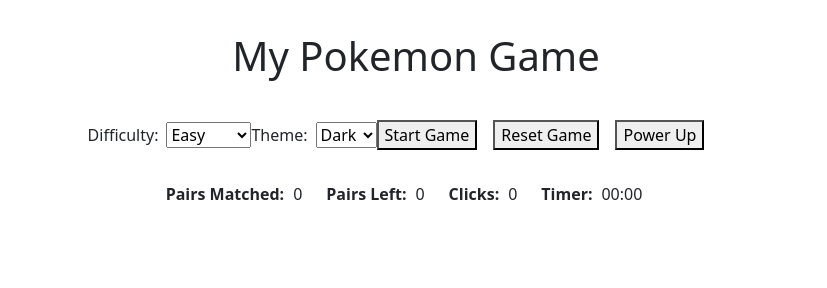
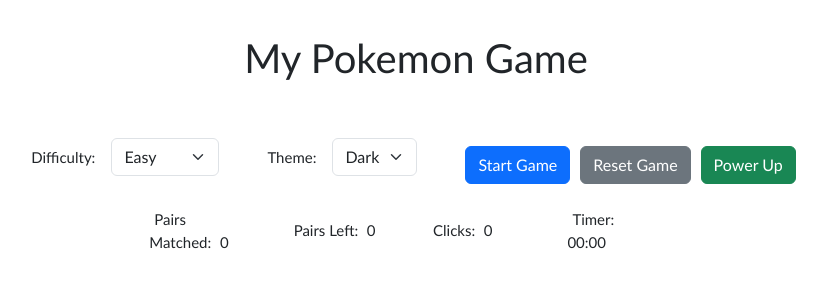
Before and after one commit to mika-em/2537_A4, a plain HTML site: page index.html in a window 1280 px wide. Shown: the whole page, without its empty margins (224-1051 px from the left). Drawn offline with nearby package versions, Linux system fonts and the light colour scheme; no server answers.

Commit message:
fixed a bug in the flipped cards function

```diff
--- a/index.html
+++ b/index.html
@@ -16,56 +16,68 @@
     <script src="index.js"></script>
 </head>
 
-<body>
-    <header>
-        <h1>My Pokemon Game</h1>
-    </header>
-
-    <main>
-        <div class="controls me-4">
-            <label for="difficulty">Difficulty:</label>
-            <select class="difficulty-levels" id="difficulty">
+<main>
+    <div class="header mx-5 mt-4 mb-5">
+        <h1 class="text-center">My Pokemon Game</h1>
+    </div>
+    <div class="controls">
+        <div class="d-flex justify-content-center mb-3 mx-5">
+            <label for="difficulty" class="me-3 m-auto">Difficulty:</label>
+            <select class="form-select difficulty-levels m-auto" id="difficulty">
                 <option value="E">Easy</option>
                 <option value="M">Medium</option>
                 <option value="H">Hard</option>
             </select>
+        </div>
 
-            <label for="theme">Theme:</label>
-            <select class="select-theme" id="theme">
+        <div class="d-flex justify-content-center mb-3 ml-3">
+            <label for="theme" class="me-3 m-auto">Theme:</label>
+            <select class="form-select select-theme m-auto" id="theme">
                 <option value="dark">Dark</option>
                 <option value="light">Light</option>
             </select>
-
-            <button class="start">Start Game</button>
-            <button class="reset">Reset Game</button>
-            <button class="power-up">Power Up</button>
         </div>
 
-    <div id="game_board" class="game_board row-2">
+        <div class="d-flex justify-content-center mx-5">
+            <button class="btn btn-primary start">Start Game</button>
+            <button class="btn btn-secondary reset">Reset Game</button>
+            <button class="btn btn-success power-up">Power Up</button>
+        </div>
+    </div>
+
+    <div id="game_board" class="game_board m-auto">
     </div>
 
 
-        <div class="game-stats">
+    <div class="row game-stats">
+        <div class="col">
             <div class="stats-item">
                 <span class="label">Pairs Matched:</span>
                 <span class="pairs-matched">0</span>
             </div>
+        </div>
+        <div class="col">
             <div class="stats-item">
                 <span class="label">Pairs Left:</span>
                 <span class="pairs-left">0</span>
             </div>
+        </div>
+        <div class="col">
             <div class="stats-item">
                 <span class="label">Clicks:</span>
                 <span class="clicks">0</span>
             </div>
+        </div>
+        <div class="col">
             <div class="stats-item">
                 <span class="label">Timer:</span>
                 <span class="timer">00:00</span>
             </div>
         </div>
-    </main>
+    </div>
+</main>
 
-    <script src="script.js"></script>
+<script src="script.js"></script>
 </body>
 
 </html>
--- a/index.js
+++ b/index.js
@@ -75,8 +75,7 @@ const clickCards = () => {
     $('.card').on('click', function () {
         if (!start) {
             startTime();
-            start
-                = true;
+            start = true;
         }
 
         if ($(this).hasClass('flip') || $(this).hasClass('matched')) {
@@ -92,9 +91,7 @@ const clickCards = () => {
             secondCard = clickedCardSrc;
             clicks++;
 
-
-
-            $('.clicks').text(clicks);
+            $('.clicks').text(clicks + 1);
 
             if (firstCard === secondCard) {
                 num_matchedPairs++;
@@ -109,8 +106,7 @@ const clickCards = () => {
                 }
             } else {
                 setTimeout(() => {
-                    $(`.card .front_face[src="${firstCard}"]`).parent('.card').addClass('flip');
-                    $(`.card .front_face[src="${secondCard}"]`).parent('.card').addClass('flip');
+                    $('.flip:not(.matched)').removeClass('flip');
                 }, 1000);
             }
 
@@ -119,6 +115,7 @@ const clickCards = () => {
         }
     });
 };
+
 
 //Power Up - Show Cards for 3 Seconds
 const powerUpStart = () => {
--- a/style.css
+++ b/style.css
@@ -1,13 +1,13 @@
 /* styles.css */
 
-body {
-    font-family: Arial, sans-serif;
-    margin: 0;
+main {
+    font-family: 'Gill Sans', 'Gill Sans MT', Calibri, 'Trebuchet MS', sans-serif;
+    font-size: 15px;
+    margin: 10px;
     padding: 0;
     display: flex;
     flex-direction: column;
     align-items: center;
-    background-color: #f2f2f2;
 }
 
 header {
@@ -24,25 +24,27 @@ h1 {
     justify-content: center;
     align-items: center;
     margin-bottom: 1rem;
+    margin-left: 5px;
 }
 
 .controls label,
 .stats-item .label {
-    margin-right: 0.5rem;
+    margin-right: 5px;
+    margin-left: 5px;
 }
 
 .start,
 .reset,
 .power-up {
-    margin-right: 1rem;
+    margin-right: 10px
 }
 
 .game_board {
     display: grid;
-    grid-template-columns: repeat(3, 1fr);
-    gap: 1rem;
-    max-width: 800px;
-    margin-bottom: 1rem;
+    grid-template-columns: repeat(10, 200px);
+    grid-template-rows: repeat(2);
+    margin: 15px;
+    text-align: center;
 }
 
 .card {
@@ -58,7 +60,7 @@ h1 {
 .back_face {
     width: 100%;
     height: 100%;
-    object-fit: cover;
+    object-fit: contain;
     backface-visibility: hidden;
 }
 
@@ -95,7 +97,6 @@ h1 {
 }
 
 .stats-item .label {
-    font-weight: bold;
     margin-right: 0.3rem;
 }
 
@@ -113,3 +114,18 @@ h1 {
     background-color: #f2f2f2;
     color: #333;
 }
+
+.flip-back {
+    animation: flipBack 0.75s;
+}
+
+h1 {
+    margin: 2rem 0;
+    text-align: center;
+    font-size: 2rem;
+    font-family: 'Gill Sans', 'Gill Sans MT', Calibri, 'Trebuchet MS', sans-serif;
+    font-size: 25px;
+    font-weight: 700;
+    margin-top: 150px;
+    margin-bottom: 150px;
+}
```
Also changed, not shown: images/pokeball.png (added).
